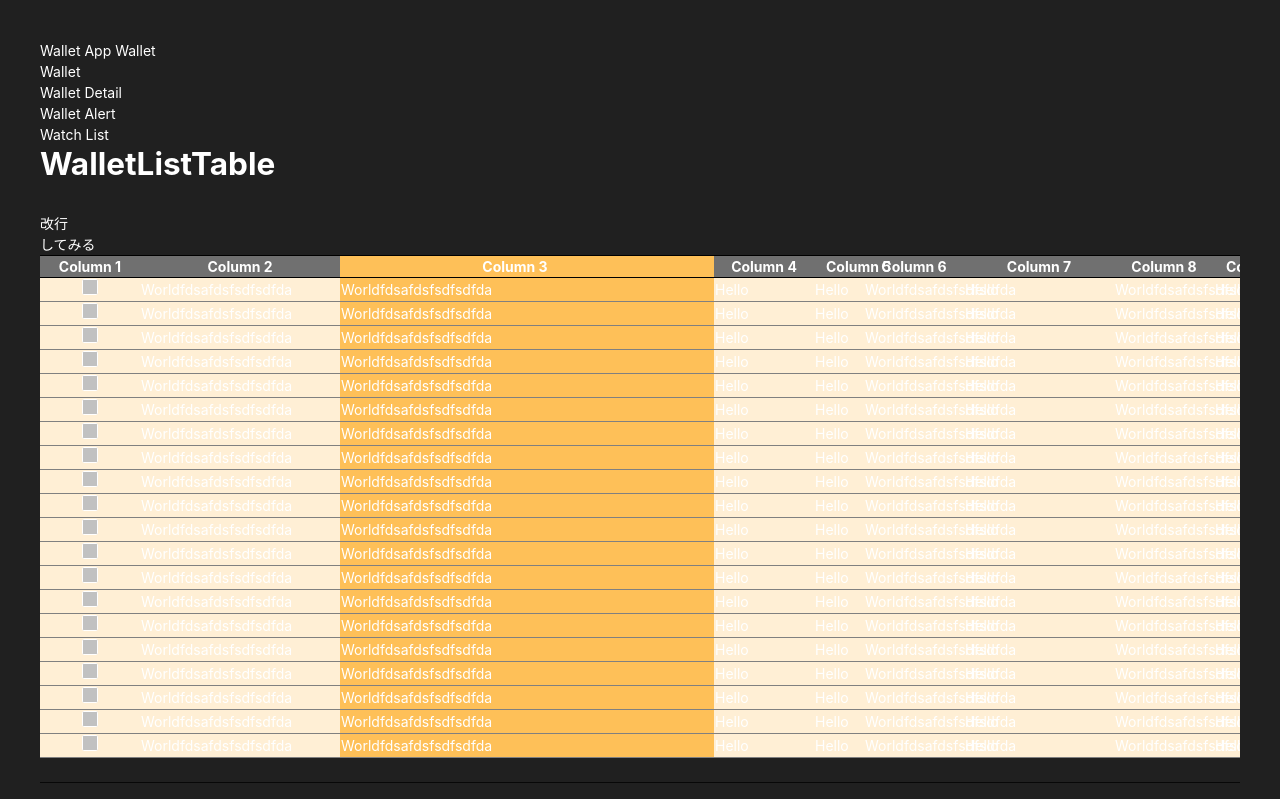
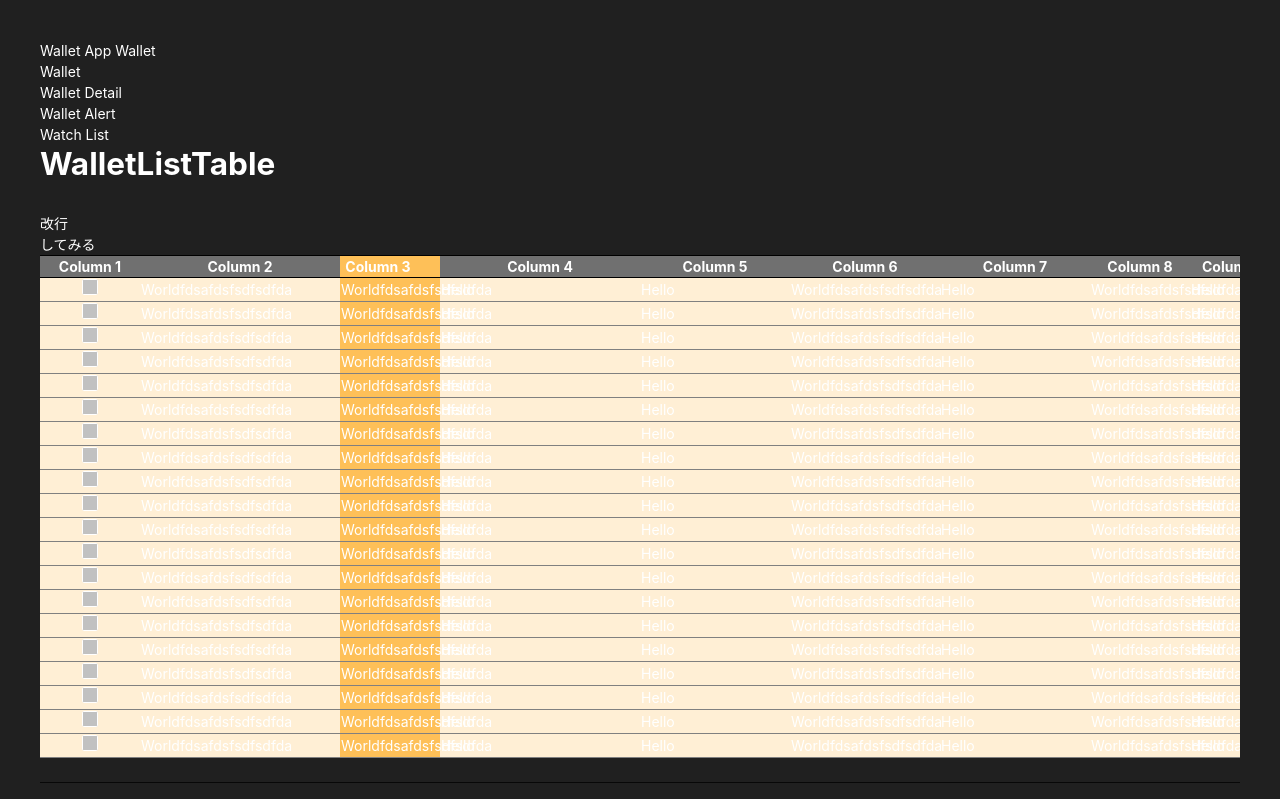
Before and after one commit to kira-0521/learning, a React (Vite) app in the folder discord-lib/frontend/: page /wallet_list in a window 1280 px wide. Shown: the top 799 px of the page. Built offline with nearby package versions, Linux system fonts and the light colour scheme.

Commit message:
[ add ] スクロール固定

```diff
--- a/discord-lib/frontend/src/components/organisms/Layouts/WalletListTable.tsx
+++ b/discord-lib/frontend/src/components/organisms/Layouts/WalletListTable.tsx
@@ -22,14 +22,15 @@ const tableHeaderStyle: CSSProperties = {
 
 const tableHeaderCellStyle = (
   w: string | number | undefined,
-  isStickey = false
+  isFixed = false,
+  left?: string | number
 ) => {
   const defaults = {
     padding: '0 12px',
     textAlign: 'center',
     width: w,
   }
-  return isStickey ? { ...defaults, position: 'sticky' } : defaults
+  return isFixed ? { ...defaults, position: 'sticky', left } : defaults
 }
 
 const tableBodyStyle: CSSProperties = {
@@ -37,8 +38,13 @@ const tableBodyStyle: CSSProperties = {
   background: 'papayawhip',
 }
 
-const tableCellStyle: CSSProperties = {
-  background: 'red',
+const tableCellStyle = (isFixed = false, left?: number | string) => {
+  return isFixed
+    ? {
+        position: 'sticky',
+        left,
+      }
+    : undefined
 }
 
 type Data = {
@@ -98,22 +104,22 @@ export const WalletListTable: FC = () => {
       {
         Header: 'Column 3',
         accessor: 'col3', // accessor is the "key" in the data
-        width: '350px',
+        width: '100px',
       },
       {
         Header: 'Column 4',
         accessor: 'col4',
-        width: '100px',
+        width: '200px',
       },
       {
         Header: 'Column 5',
         accessor: 'col5', // accessor is the "key" in the data
-        width: '50px',
+        width: '150px',
       },
       {
         Header: 'Column 6',
         accessor: 'col6',
-        width: '100px',
+        width: '150px',
       },
       {
         Header: 'Column 7',
@@ -172,27 +178,19 @@ export const WalletListTable: FC = () => {
                   <th
                     {...column.getHeaderProps()}
                     style={
-                      column.Header === 'Column 3'
+                      column.Header === 'Column 1'
                         ? {
-                            width: column.width,
-                            backgroundColor: '#fec058',
-                            padding: '0 24px 0 0',
-                            boxSizing: 'content-box',
-                          }
-                        : column.Header === 'Column 1'
-                        ? {
-                            ...tableHeaderCellStyle(column.width, true),
-                            left: 0,
+                            ...tableHeaderCellStyle(column.width, true, 0),
                           }
                         : column.Header === 'Column 2'
                         ? {
-                            ...tableHeaderCellStyle(column.width, true),
-                            left: '100px',
+                            ...tableHeaderCellStyle(column.width, true, 100),
                           }
                         : column.Header === 'Column 3'
                         ? {
-                            ...tableHeaderCellStyle(column.width, true),
-                            left: '300px',
+                            ...tableHeaderCellStyle(column.width, true, 300),
+                            backgroundColor: '#fec058',
+                            padding: '0 24px 0 0',
                           }
                         : tableHeaderCellStyle(column.width)
                     }>
@@ -215,9 +213,14 @@ export const WalletListTable: FC = () => {
                       {...cell.getCellProps({})}
                       style={
                         cell.column.Header === 'Column 1'
-                          ? { textAlign: 'center' }
+                          ? { ...tableCellStyle(true, 0), textAlign: 'center' }
+                          : cell.column.Header === 'Column 2'
+                          ? tableCellStyle(true, 100)
                           : cell.column.Header === 'Column 3'
-                          ? { backgroundColor: '#fec058' }
+                          ? {
+                              ...tableCellStyle(true, 300),
+                              backgroundColor: '#fec058',
+                            }
                           : undefined
                       }>
                       {cell.render('Cell')}
```
